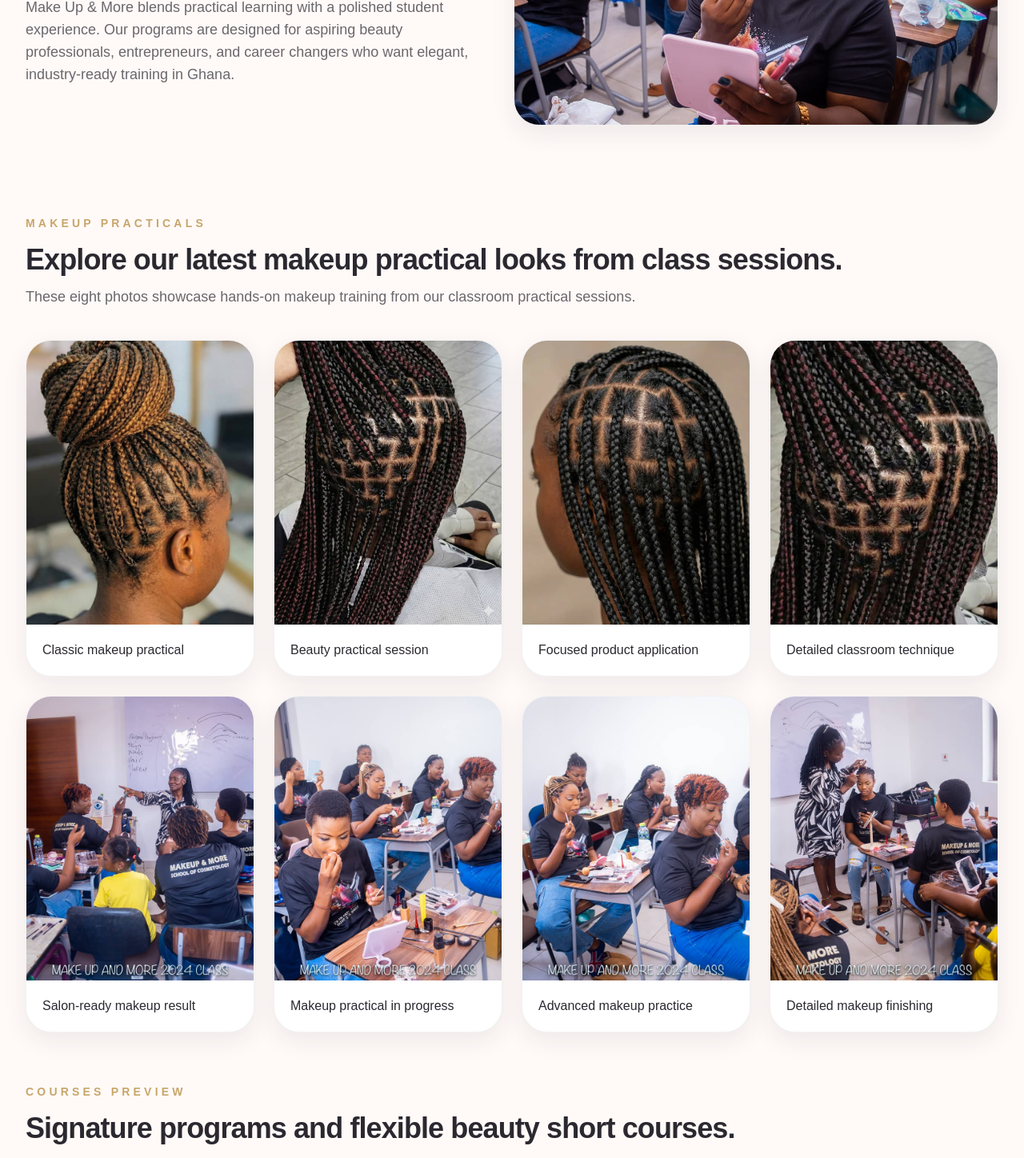
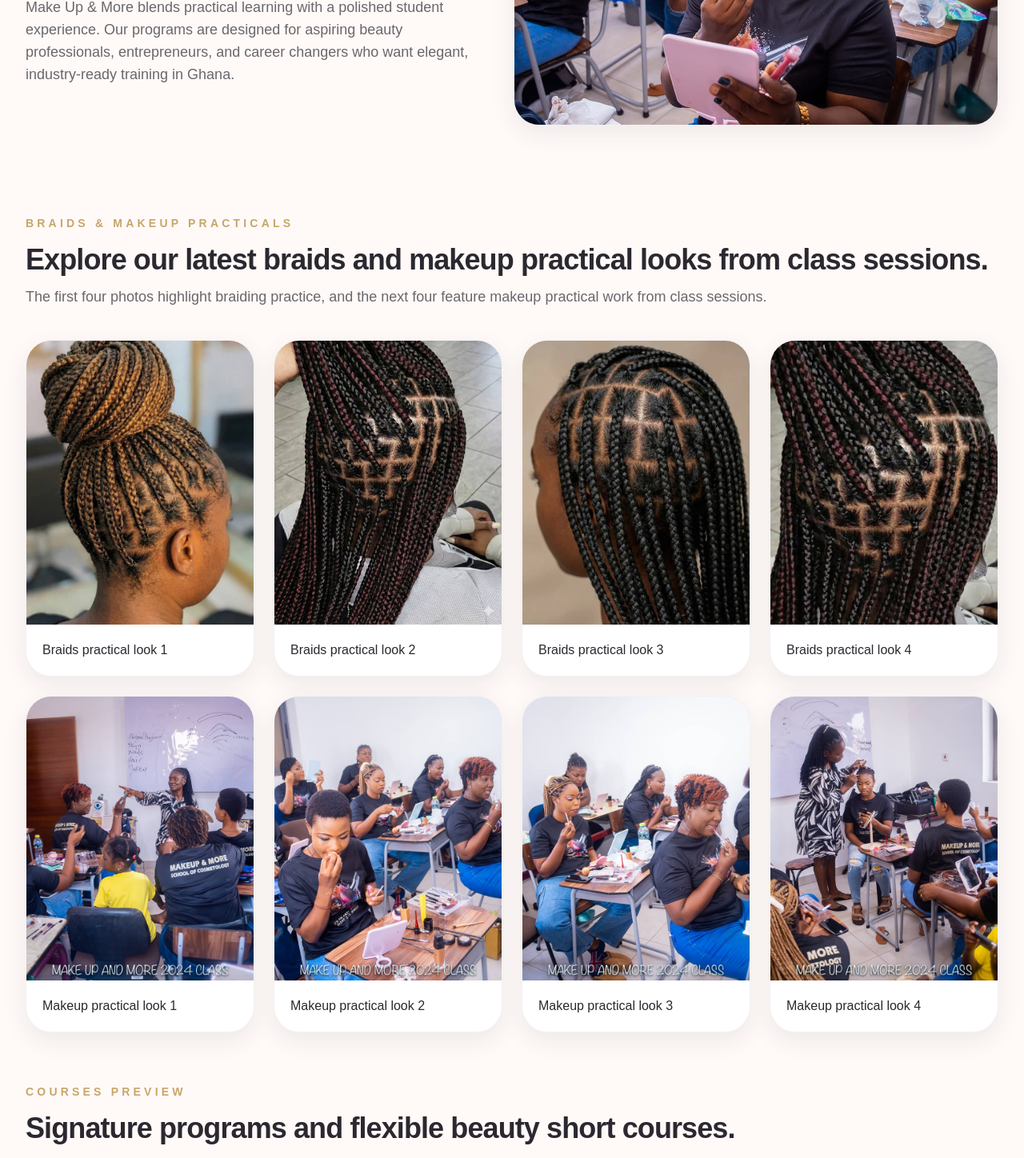
Before and after one commit to learngermanghana/email, a Next.js app: page / in a window 1280 px wide. Shown: the part 1711-3159 px from the top of the page at 80% size. Built offline with nearby package versions, Linux system fonts and the light colour scheme.

Commit message:
Update home practicals section titles for braids and makeup

```diff
--- a/src/app/page.tsx
+++ b/src/app/page.tsx
@@ -114,9 +114,9 @@ export default function HomePage() {
 
       <section className="section-shell py-8">
         <SectionHeading
-          eyebrow="Makeup practicals"
-          title="Explore our latest makeup practical looks from class sessions."
-          description="These eight photos showcase hands-on makeup training from our classroom practical sessions."
+          eyebrow="Braids & makeup practicals"
+          title="Explore our latest braids and makeup practical looks from class sessions."
+          description="The first four photos highlight braiding practice, and the next four feature makeup practical work from class sessions."
         />
         <div className="mt-10 grid gap-6 sm:grid-cols-2 xl:grid-cols-4">
           {homepageImages.braids.map((item) => (
--- a/src/data/media-library.ts
+++ b/src/data/media-library.ts
@@ -21,44 +21,44 @@ export const homepageImages = {
   ],
   braids: [
     {
-      title: 'Classic makeup practical',
+      title: 'Braids practical look 1',
       src: '/uploads/homepage/hairdressing braids 1.jpeg',
+      alt: 'Student braids practical look 1'
+    },
+    {
+      title: 'Braids practical look 2',
+      src: '/uploads/homepage/hairdressing braids 2.jpeg',
+      alt: 'Student braids practical look 2'
+    },
+    {
+      title: 'Braids practical look 3',
+      src: '/uploads/homepage/hairdressing braids 3.jpeg',
+      alt: 'Student braids practical look 3'
+    },
+    {
+      title: 'Braids practical look 4',
+      src: '/uploads/homepage/hairdressing braids 4.jpeg',
+      alt: 'Student braids practical look 4'
+    },
+    {
+      title: 'Makeup practical look 1',
+      src: '/uploads/homepage/hairdressing braids 5.jpeg',
       alt: 'Student makeup practical look 1'
     },
     {
-      title: 'Beauty practical session',
-      src: '/uploads/homepage/hairdressing braids 2.jpeg',
+      title: 'Makeup practical look 2',
+      src: '/uploads/homepage/hairdressing braids 6.jpeg',
       alt: 'Student makeup practical look 2'
     },
     {
-      title: 'Focused product application',
-      src: '/uploads/homepage/hairdressing braids 3.jpeg',
+      title: 'Makeup practical look 3',
+      src: '/uploads/homepage/hairdressig braids 7.jpeg',
       alt: 'Student makeup practical look 3'
     },
     {
-      title: 'Detailed classroom technique',
-      src: '/uploads/homepage/hairdressing braids 4.jpeg',
+      title: 'Makeup practical look 4',
+      src: '/uploads/homepage/hairdressing braids 8.jpeg',
       alt: 'Student makeup practical look 4'
-    },
-    {
-      title: 'Salon-ready makeup result',
-      src: '/uploads/homepage/hairdressing braids 5.jpeg',
-      alt: 'Student makeup practical look 5'
-    },
-    {
-      title: 'Makeup practical in progress',
-      src: '/uploads/homepage/hairdressing braids 6.jpeg',
-      alt: 'Student makeup practical look 6'
-    },
-    {
-      title: 'Advanced makeup practice',
-      src: '/uploads/homepage/hairdressig braids 7.jpeg',
-      alt: 'Student makeup practical look 7'
-    },
-    {
-      title: 'Detailed makeup finishing',
-      src: '/uploads/homepage/hairdressing braids 8.jpeg',
-      alt: 'Student makeup practical look 8'
     }
   ]
 } as const;
```
